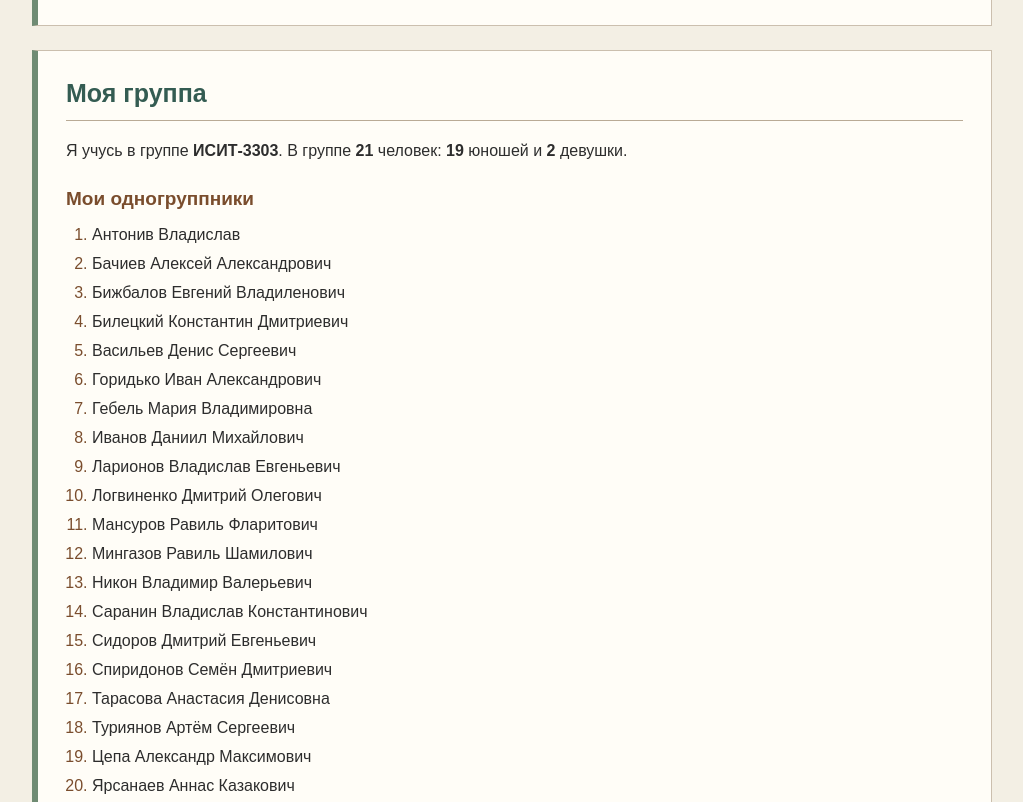
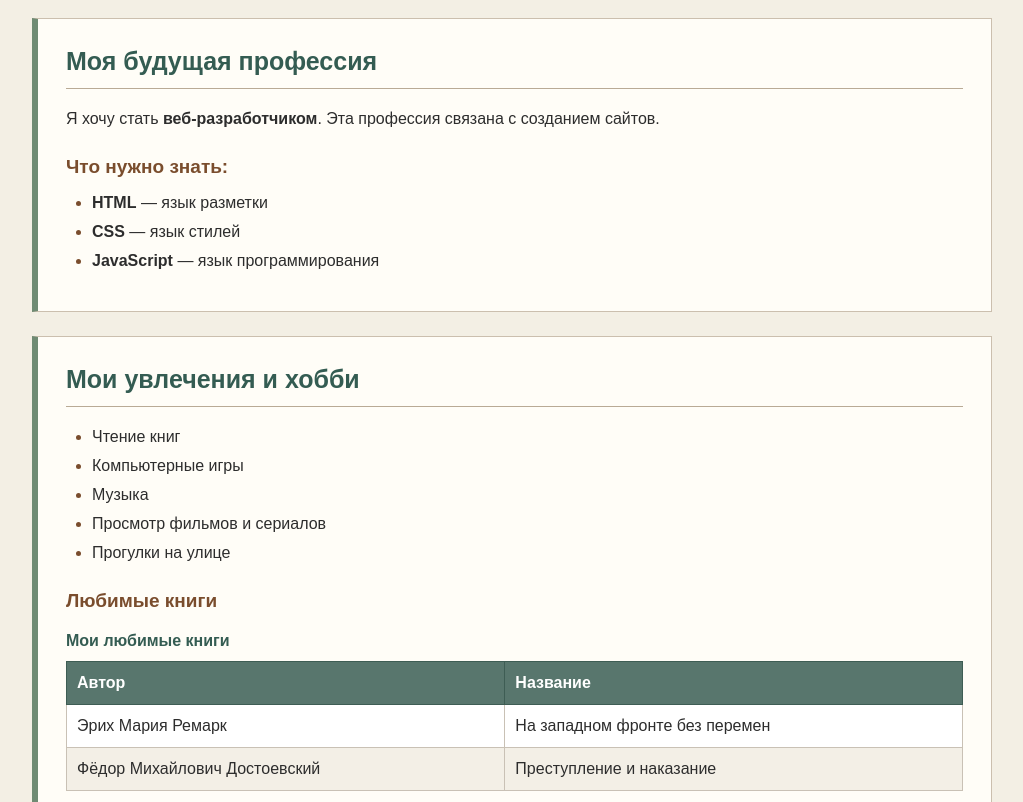
Before and after one commit to M1STERI0-K1NG/index, a plain HTML site: page index.html in a window 1280 px wide. Shown: the part 900-1702 px from the top of the page, without its empty margins (128-1151 px from the left). Drawn offline with Linux system fonts and the light colour scheme.

Commit message:
index.html

```diff
--- a/index.html
+++ b/index.html
@@ -21,7 +21,6 @@
     <ul>
       <li><a href="#about">Обо мне</a></li>
       <li><a href="#university">Мой ВУЗ</a></li>
-      <li><a href="#group">Моя группа</a></li>
       <li><a href="#profession">Профессия</a></li>
       <li><a href="#hobbies">Увлечения</a></li>
       <li><a href="#extra">Дополнительно</a></li>
@@ -67,38 +66,6 @@
       <li>Факультет искусств и дизайна</li>
       <li>Факультет экологии и инженерии</li>
     </ul>
-  </section>
-
-  <!-- ===== МОЯ ГРУППА ===== -->
-  <section id="group">
-    <h2>Моя группа</h2>
-    <p>
-      Я учусь в группе <strong>ИСИТ-3303</strong>.
-      В группе <b>21</b> человек: <b>19</b> юношей и <b>2</b> девушки.
-    </p>
-    <h3>Мои одногруппники</h3>
-    <ol>
-      <li>Антонив Владислав</li>
-      <li>Бачиев Алексей Александрович</li>
-      <li>Бижбалов Евгений Владиленович</li>
-      <li>Билецкий Константин Дмитриевич</li>
-      <li>Васильев Денис Сергеевич</li>
-      <li>Горидько Иван Александрович</li>
-      <li>Гебель Мария Владимировна</li>
-      <li>Иванов Даниил Михайлович</li>
-      <li>Ларионов Владислав Евгеньевич</li>
-      <li>Логвиненко Дмитрий Олегович</li>
-      <li>Мансуров Равиль Фларитович</li>
-      <li>Мингазов Равиль Шамилович</li>
-      <li>Никон Владимир Валерьевич</li>
-      <li>Саранин Владислав Константинович</li>
-      <li>Сидоров Дмитрий Евгеньевич</li>
-      <li>Спиридонов Семён Дмитриевич</li>
-      <li>Тарасова Анастасия Денисовна</li>
-      <li>Туриянов Артём Сергеевич</li>
-      <li>Цепа Александр Максимович</li>
-      <li>Ярсанаев Аннас Казакович</li>
-    </ol>
   </section>
 
   <!-- ===== ПРОФЕССИЯ ===== -->
```
